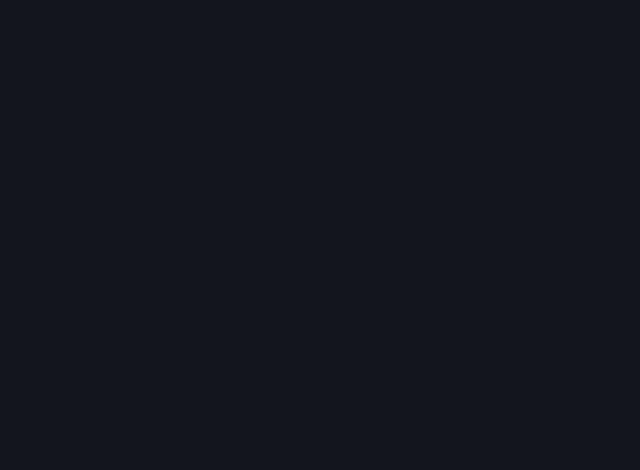
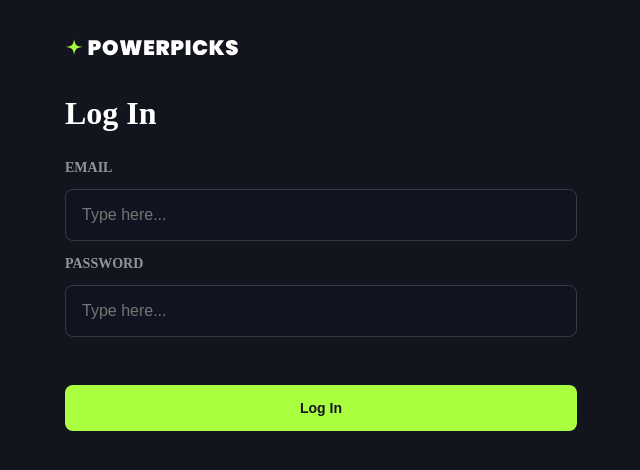
Before and after one commit to jonathancwhite/powerpicks, a React (Vite) app in the folder frontend/: page /login in a window 1280 px wide. Shown: the top 470 px of the page, without its empty margins (63-703 px from the left). Built offline with nearby package versions, Linux system fonts and the light colour scheme.

Commit message:
added login page and updated footer

```diff
--- a/frontend/src/App.jsx
+++ b/frontend/src/App.jsx
@@ -4,6 +4,7 @@ import DefaultLayout from "./components/layouts/DefaultLayout";
 import Home from "./components/pages/Home";
 import Signup from "./components/pages/Signup";
 import CompressedLayout from "./components/layouts/CompressedLayout";
+import Login from "./components/pages/Login";
 
 function App() {
 	return (
@@ -19,8 +20,16 @@ function App() {
 			<Route
 				path='/sign-up'
 				element={
+					<CompressedLayout newAccount={true}>
+						<Signup />
+					</CompressedLayout>
+				}
+			/>
+			<Route
+				path='/login'
+				element={
 					<CompressedLayout>
-						<Signup />
+						<Login />
 					</CompressedLayout>
 				}
 			/>
--- a/frontend/src/assets/scss/components/_footer.scss
+++ b/frontend/src/assets/scss/components/_footer.scss
@@ -6,23 +6,13 @@
 	justify-content: space-between;
 	padding: 4em 0;
 
-	.branding {
-		width: 25%;
-		.brand {
-			img {
-				width: 100%;
-			}
-		}
-	}
-
 	.footerNavigation {
-		width: 75%;
+		width: 100%;
 		display: flex;
 		flex-wrap: nowrap;
-		justify-content: flex-end;
 
 		&__navs {
-			width: 70%;
+			width: 100%;
 			display: flex;
 			flex-wrap: nowrap;
 			justify-content: space-between;
@@ -31,7 +21,8 @@
 
 	.productNav,
 	.resourcesNav,
-	.supportNav {
+	.supportNav,
+	.socialNav {
 		&__list {
 			display: flex;
 			flex-direction: column;
@@ -55,6 +46,20 @@
 				color: #fff;
 				margin-bottom: 0.5em;
 			}
+
+			a {
+				text-transform: uppercase;
+				font-weight: 500;
+				color: $accent-blue;
+				cursor: pointer;
+				text-decoration: none;
+				&:visited {
+					color: $accent-blue;
+				}
+				&:hover {
+					text-decoration: underline;
+				}
+			}
 		}
 	}
 }
--- a/frontend/src/assets/scss/components/_hero.scss
+++ b/frontend/src/assets/scss/components/_hero.scss
@@ -1,5 +1,5 @@
 .hero {
-	padding-top: 2rem;
+	padding-top: 1rem;
 	max-width: 80%;
 	margin: auto;
 	img {
--- /dev/null
+++ b/frontend/src/assets/scss/components/_login.scss
@@ -0,0 +1,2 @@
+.loginForm {
+}
--- a/frontend/src/assets/scss/components/_signup.scss
+++ b/frontend/src/assets/scss/components/_signup.scss
@@ -1,4 +1,5 @@
-.signup {
+.signup,
+.login {
 	width: 50%;
 }
 
@@ -50,13 +51,14 @@
 	}
 }
 
-.signupForm {
-	margin-top: 2rem;
+.signupForm,
+.loginForm {
 	.stepHeader {
 		color: #fff;
+		// margin-bottom: 1rem;
 		h2 {
-			font-size: 36px;
-			font-weight: 800;
+			font-size: 32px;
+			font-weight: 700;
 			margin-bottom: 1rem;
 		}
 	}
@@ -113,3 +115,7 @@
 		}
 	}
 }
+
+.signupForm {
+	margin-top: 2rem;
+}
--- a/frontend/src/assets/scss/util/globals.scss
+++ b/frontend/src/assets/scss/util/globals.scss
@@ -37,3 +37,7 @@ body {
 	max-width: 80%;
 	margin: auto;
 }
+
+.vHidden {
+	display: none;
+}
--- a/frontend/src/components/Footer.jsx
+++ b/frontend/src/components/Footer.jsx
@@ -1,15 +1,8 @@
 import { LinkContainer } from "react-router-bootstrap";
-import brandLogo from "../assets/images/powerpicks_logo.svg";
 
 const Footer = () => {
 	return (
 		<div className='footer'>
-			<div className='branding'>
-				<div className='brand'>
-					<img src={brandLogo} alt='Powerpicks Logo' />
-				</div>
-				<div className='socials'></div>
-			</div>
 			<div className='footerNavigation'>
 				<div className='footerNavigation__navs'>
 					<div className='productNav'>
@@ -76,6 +69,25 @@ const Footer = () => {
 							</LinkContainer>
 						</ul>
 					</div>
+					<div className='socialNav'>
+						<ul className='socialNav__list'>
+							<li className='socialNav__item'>
+								<h3>SOCIALS</h3>
+							</li>
+							<li className='socialNav__item'>
+								<a href='https://twitter.com/'>Twitter</a>
+							</li>
+							<li className='socialNav__item'>
+								<a href='https://facebook.com'>Facebook</a>
+							</li>
+							<li className='socialNav__item'>
+								<a href='https://instagram.com/'>Instagram</a>
+							</li>
+							<li className='socialNav__item'>
+								<a href='https://discord.com'>Discord</a>
+							</li>
+						</ul>
+					</div>
 				</div>
 			</div>
 		</div>
--- a/frontend/src/components/HeaderCompressed.jsx
+++ b/frontend/src/components/HeaderCompressed.jsx
@@ -2,7 +2,7 @@ import React from "react";
 import { LinkContainer } from "react-router-bootstrap";
 import brandLogo from "../assets/images/powerpicks_logo.svg";
 
-const HeaderCompressed = () => {
+const HeaderCompressed = ({ newAccount = false }) => {
 	return (
 		<div className='header'>
 			<div className='brand'>
@@ -10,7 +10,10 @@ const HeaderCompressed = () => {
 					<img src={brandLogo} alt='PowerPicks logo' />
 				</LinkContainer>
 			</div>
-			<div className='siteNavigation compressed'>
+			<div
+				className={`${
+					newAccount ? "siteNavigation compressed" : "vHidden"
+				}`}>
 				<ul className='siteNavigation__list'>
 					<LinkContainer to={"/login"}>
 						<li className='siteNavigation__item'>
--- /dev/null
+++ b/frontend/src/components/LoginForm.jsx
@@ -0,0 +1,56 @@
+import React, { useState } from "react";
+
+const LoginForm = () => {
+	const [formData, setFormData] = useState({
+		email: "",
+		password: "",
+	});
+
+	const handleInputChange = (e) => {
+		setFormData({ ...formData, [e.target.name]: e.target.value });
+	};
+
+	const handleFormSubmit = () => {
+		console.log(formData);
+	};
+
+	return (
+		<div className='login'>
+			<div className='loginForm'>
+				<div className='stepHeader'>
+					<h2>Log In</h2>
+				</div>
+				<form onSubmit={(e) => e.preventDefault()}>
+					<label htmlFor='email'>Email</label>
+					<input
+						type='email'
+						name='email'
+						id='email'
+						value={formData.email}
+						onChange={handleInputChange}
+						placeholder='Type here...'
+						autoComplete='off'
+					/>
+					<label htmlFor='password'>Password</label>
+					<input
+						type='password'
+						name='password'
+						id='password'
+						value={formData.password}
+						onChange={handleInputChange}
+						placeholder='Type here...'
+					/>
+					<div className='loginForm__actions'>
+						<button
+							className='btn btn--cta'
+							onClick={handleFormSubmit}>
+							Log In
+						</button>
+					</div>
+				</form>
+			</div>
+		</div>
+	);
+};
+
+export default LoginForm;
--- a/frontend/src/components/layouts/CompressedLayout.jsx
+++ b/frontend/src/components/layouts/CompressedLayout.jsx
@@ -1,10 +1,10 @@
 import React from "react";
 import HeaderCompressed from "../HeaderCompressed";
 
-const CompressedLayout = ({ children }) => {
+const CompressedLayout = ({ children, newAccount }) => {
 	return (
 		<>
-			<HeaderCompressed />
+			<HeaderCompressed newAccount={newAccount} />
 			<main className='body'>{children}</main>
 		</>
 	);
--- /dev/null
+++ b/frontend/src/components/pages/Login.jsx
@@ -0,0 +1,11 @@
+import LoginForm from "../LoginForm";
+
+const Login = () => {
+	return (
+		<div className='container'>
+			<LoginForm />
+		</div>
+	);
+};
+
+export default Login;
```
